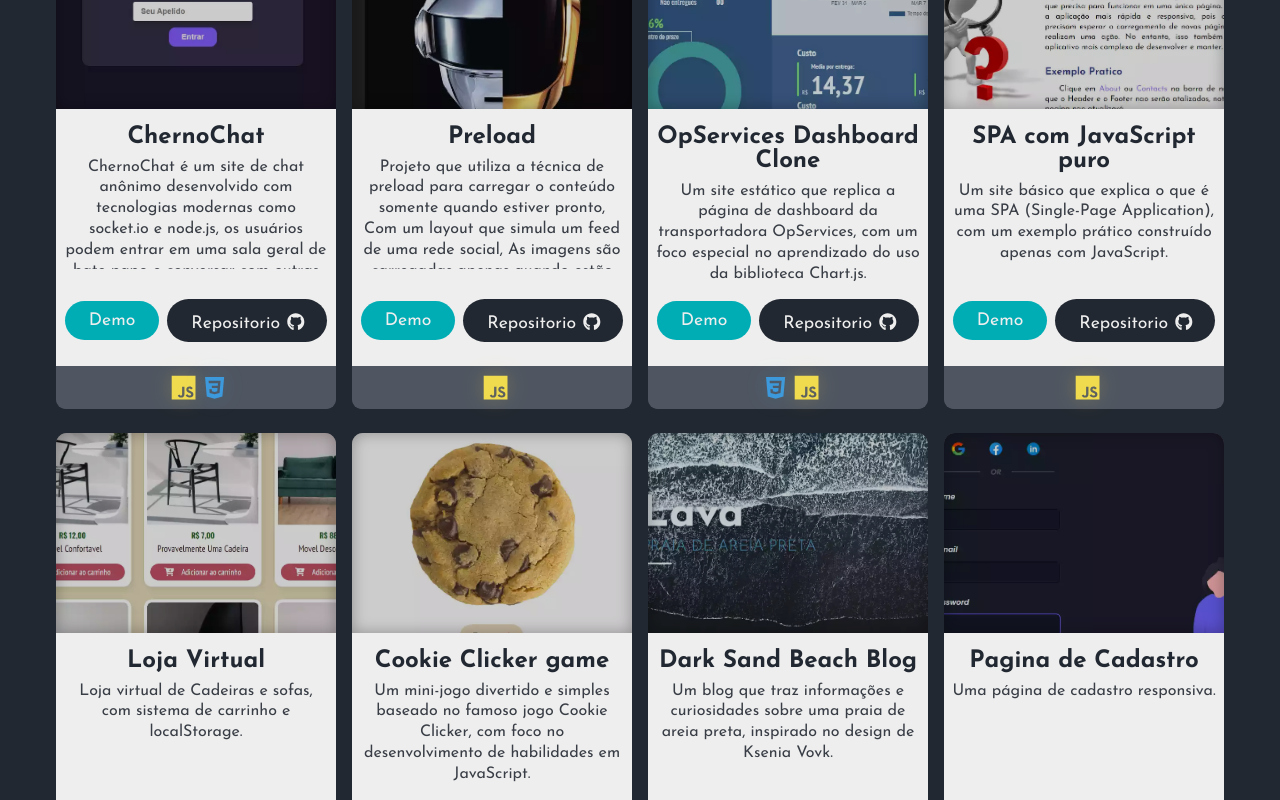
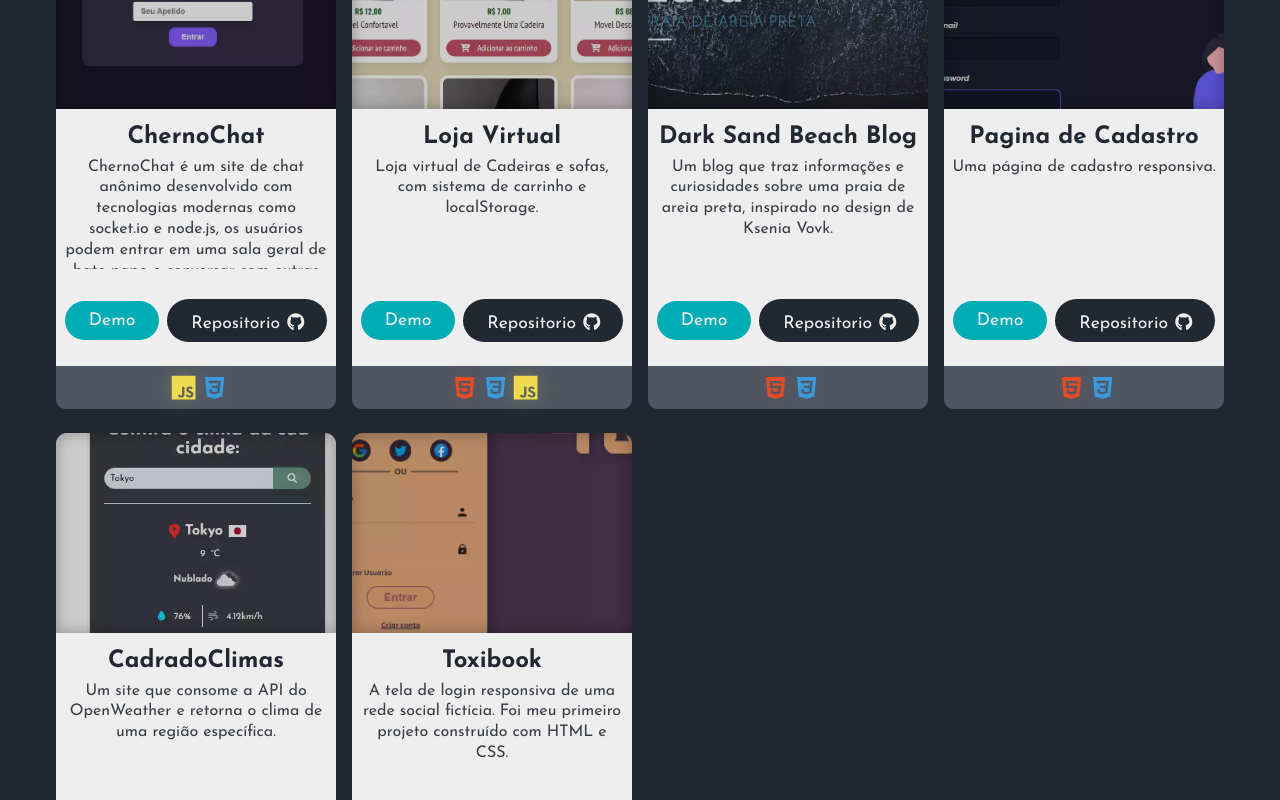
Before and after one commit to Artu-Dev/portifolio, a React (Vite) app: page / in a window 1280 px wide. Shown: the part 2580-3380 px from the top of the page. Built offline with nearby package versions, Linux system fonts and the light colour scheme; a web font is replaced by a local one.

Commit message:
Update Projetos.jsx

```diff
--- a/src/components/pages/projects/Projetos.jsx
+++ b/src/components/pages/projects/Projetos.jsx
@@ -15,33 +15,33 @@ const Projetos = [
     link: "https://chernochat.glitch.me/",
     repo: "https://github.com/Artu-Dev/Chernochat",
   },
-  {
-    nome: "Preload",
-    img: images.preloadIMG,
-    desc: "Projeto que utiliza a técnica de preload para carregar o conteúdo somente quando estiver pronto, Com um layout que simula um feed de uma rede social, As imagens são carregadas apenas quando estão na área visível da tela para uma experiência mais rápida e fluída.",
-    tech: [{ classe: "JavaScript", icone: <IoLogoJavascript />}],
-    link: "https://artu-dev.github.io/testes/PRELOAD/",
-    repo: "https://github.com/Artu-Dev/testes/tree/main/PRELOAD",
-  },
-  {
-    nome: "OpServices Dashboard Clone",
-    img: images.opservicesIMG,
-    desc: "Um site estático que replica a página de dashboard da transportadora OpServices, com um foco especial no aprendizado do uso da biblioteca Chart.js.",
-    tech: [
-      { classe: "CSS", icone: <DiCss3 /> },
-      { classe: "JavaScript", icone: <IoLogoJavascript /> },
-    ],
-    link: "https://artu-dev.github.io/testes/OpServices%20Clone/",
-    repo: "https://github.com/Artu-Dev/testes/tree/main/OpServices%20Clone",
-  },
-  {
-    nome: "SPA com JavaScript puro",
-    img: images.spajsIMG,
-    desc: "Um site básico que explica o que é uma SPA (Single-Page Application), com um exemplo prático construído apenas com JavaScript.",
-    tech: [{ classe: "JavaScript", icone: <IoLogoJavascript /> }],
-    link: "https://artu-dev.github.io/testes/spa/",
-    repo: "https://github.com/Artu-Dev/testes/tree/main/spa",
-  },
+  // {
+  //   nome: "Preload",
+  //   img: images.preloadIMG,
+  //   desc: "Projeto que utiliza a técnica de preload para carregar o conteúdo somente quando estiver pronto, Com um layout que simula um feed de uma rede social, As imagens são carregadas apenas quando estão na área visível da tela para uma experiência mais rápida e fluída.",
+  //   tech: [{ classe: "JavaScript", icone: <IoLogoJavascript />}],
+  //   link: "https://artu-dev.github.io/testes/PRELOAD/",
+  //   repo: "https://github.com/Artu-Dev/testes/tree/main/PRELOAD",
+  // },
+  // {
+  //   nome: "OpServices Dashboard Clone",
+  //   img: images.opservicesIMG,
+  //   desc: "Um site estático que replica a página de dashboard da transportadora OpServices, com um foco especial no aprendizado do uso da biblioteca Chart.js.",
+  //   tech: [
+  //     { classe: "CSS", icone: <DiCss3 /> },
+  //     { classe: "JavaScript", icone: <IoLogoJavascript /> },
+  //   ],
+  //   link: "https://artu-dev.github.io/testes/OpServices%20Clone/",
+  //   repo: "https://github.com/Artu-Dev/testes/tree/main/OpServices%20Clone",
+  // },
+  // {
+  //   nome: "SPA com JavaScript puro",
+  //   img: images.spajsIMG,
+  //   desc: "Um site básico que explica o que é uma SPA (Single-Page Application), com um exemplo prático construído apenas com JavaScript.",
+  //   tech: [{ classe: "JavaScript", icone: <IoLogoJavascript /> }],
+  //   link: "https://artu-dev.github.io/testes/spa/",
+  //   repo: "https://github.com/Artu-Dev/testes/tree/main/spa",
+  // },
   {
     nome: "Loja Virtual",
     img: images.storeIMG,
@@ -51,17 +51,17 @@ const Projetos = [
       { classe: "CSS", icone: <DiCss3 /> },
       { classe: "JavaScript", icone: <IoLogoJavascript /> },
     ],
-    link: "https://artu-dev.github.io/testes/cadradostore/",
-    repo: "https://github.com/Artu-Dev/testes/tree/main/cadradostore",
+    link: "https://artu-dev.github.io/Cadradostore/",
+    repo: "https://github.com/Artu-Dev/Cadradostore",
   },
-  {
-    nome: "Cookie Clicker game",
-    img: images.gameIMG,
-    desc: "Um mini-jogo divertido e simples baseado no famoso jogo Cookie Clicker, com foco no desenvolvimento de habilidades em JavaScript.",
-    tech: [{ classe: "JavaScript", icone: <IoLogoJavascript /> }],
-    link: "https://artu-dev.github.io/testes/cookie%20clicker/",
-    repo: "https://github.com/Artu-Dev/testes/tree/main/cookie%20clicker",
-  },
+  // {
+  //   nome: "Cookie Clicker game",
+  //   img: images.gameIMG,
+  //   desc: "Um mini-jogo divertido e simples baseado no famoso jogo Cookie Clicker, com foco no desenvolvimento de habilidades em JavaScript.",
+  //   tech: [{ classe: "JavaScript", icone: <IoLogoJavascript /> }],
+  //   link: "https://artu-dev.github.io/testes/cookie%20clicker/",
+  //   repo: "https://github.com/Artu-Dev/testes/tree/main/cookie%20clicker",
+  // },
   {
     nome: "Dark Sand Beach Blog",
     img: images.blogIMG,
@@ -81,8 +81,8 @@ const Projetos = [
       { classe: "HTML", icone: <DiHtml5 /> },
       { classe: "CSS", icone: <DiCss3 /> },
     ],
-    link: "https://artu-dev.github.io/testes/Pagina%20de%20Cadastro/",
-    repo: "https://github.com/Artu-Dev/testes/tree/main/Pagina%20de%20Cadastro",
+    link: "https://artu-dev.github.io/Pagina-de-Cadastro/",
+    repo: "https://github.com/Artu-Dev/Pagina-de-Cadastro",
   },
   {
     nome: "CadradoClimas",
@@ -92,14 +92,14 @@ const Projetos = [
     link: "https://cadradoclimas.netlify.app/",
     repo: "https://github.com/Artu-Dev/Projeto-API-clima",
   },
-  {
-    nome: "Galeria SASS",
-    img: images.galeriaIMG,
-    desc: "Galeria de fotos simples, estilisada em SASS",
-    tech: [{ classe: "SASS", icone: <DiSass /> }],
-    link: "https://artu-dev.github.io/testes/galeria/",
-    repo: "https://github.com/Artu-Dev/testes/tree/main/galeria",
-  },
+  // {
+  //   nome: "Galeria SASS",
+  //   img: images.galeriaIMG,
+  //   desc: "Galeria de fotos simples, estilisada em SASS",
+  //   tech: [{ classe: "SASS", icone: <DiSass /> }],
+  //   link: "https://artu-dev.github.io/testes/galeria/",
+  //   repo: "https://github.com/Artu-Dev/testes/tree/main/galeria",
+  // },
   {
     nome: "Toxibook",
     img: images.toxibookIMG,
```
